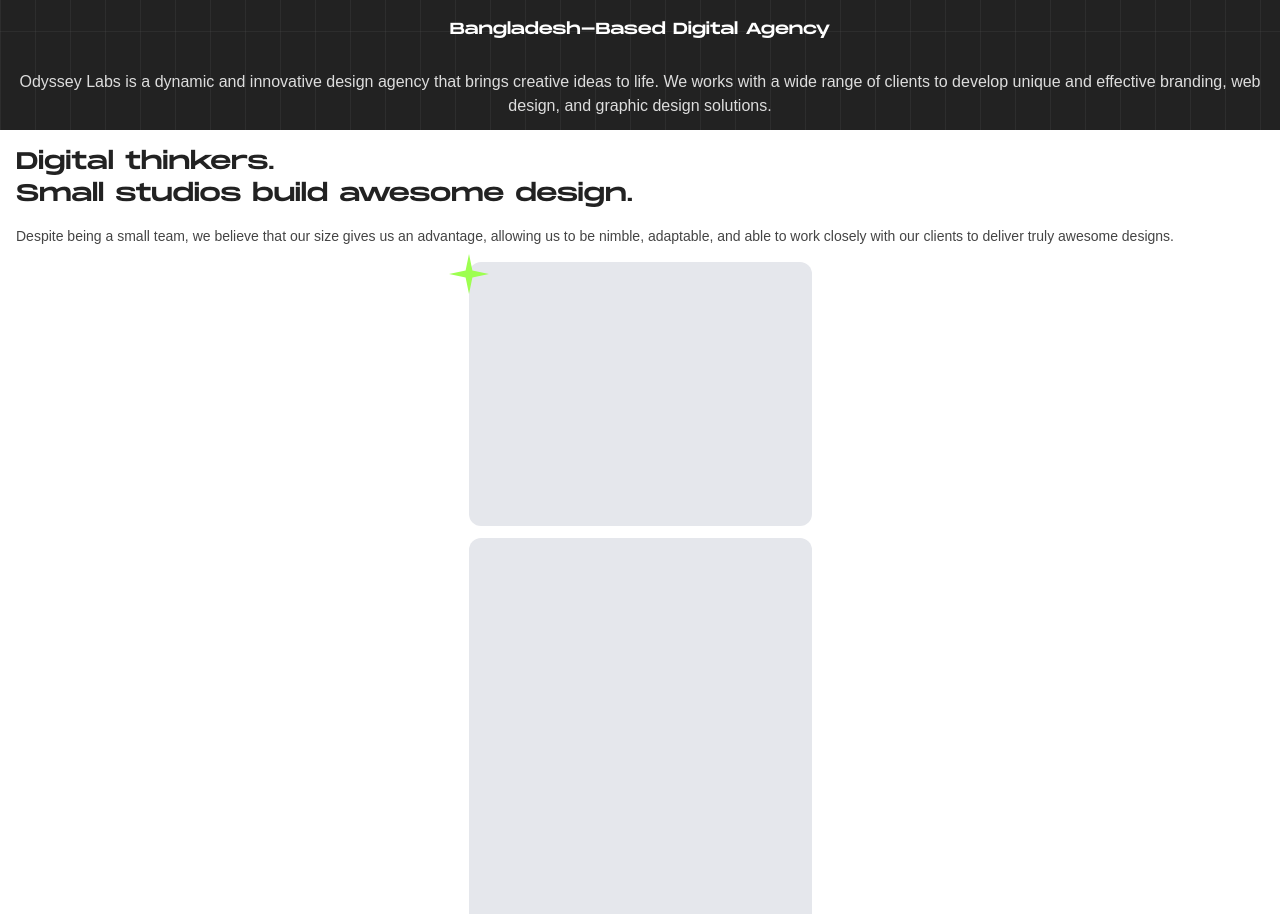
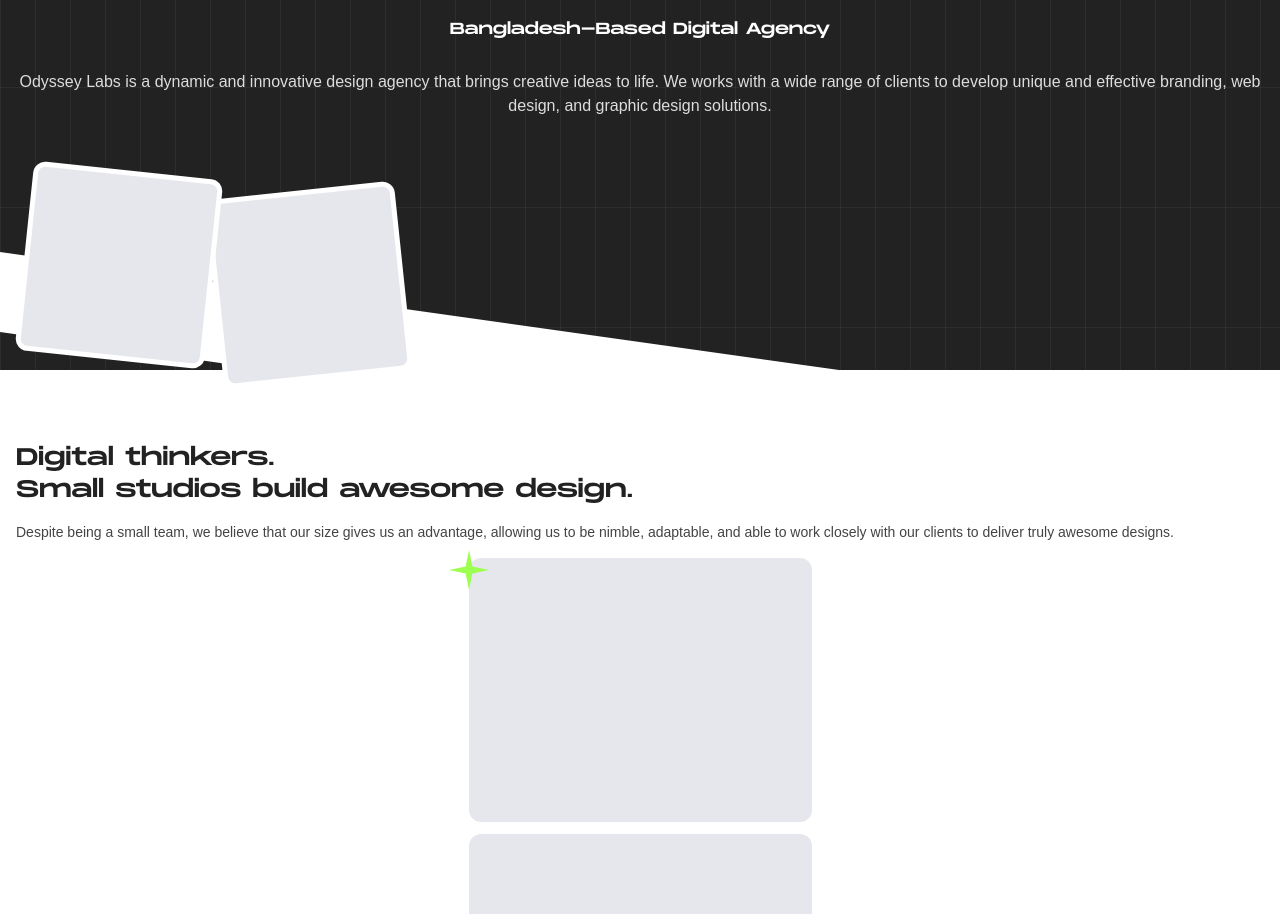
Before and after one commit to KhanShadman06/odyssey-labs, a Next.js app: page / in a window 1280 px wide. Shown: the part 186-1100 px from the top of the page. Built offline with nearby package versions, Linux system fonts and the light colour scheme.

Commit message:
small project skew added

```diff
--- a/app/MainDetails.tsx
+++ b/app/MainDetails.tsx
@@ -1,20 +1,26 @@
-import ProjectShowCase from "./ProjectShowCase"
-import ServiceShowCase from "./ServiceShowCase"
-import ServicesList from "./ServicesList"
-import TopSection from "./TopSection"
+import ProjectShowCase from "./ProjectShowCase";
+import ServiceShowCase from "./ServiceShowCase";
+import ServicesList from "./ServicesList";
+import TopSection from "./TopSection";
 
 const MainDetails = () => {
     return (
         <div>
-
             <TopSection />
-            <article className="bg-white">
+            <section className="absolute z-10 mt-10 flex">
+                <div className='w-[190px] h-[190px] bg-[#E5E7EC] border-[5px] rounded-xl rotate-6 border-white ml-6 z-10' />
+                <div className='w-[190px] h-[190px] bg-[#E5E7EC] border-[5px] rounded-xl -rotate-6 border-white mt-5' />
+            </section>
+            <div className="relative bg-white mt-60">
+                <div className="absolute -top-7 left-0 right-0 h-20 bg-white transform skew-y-[8deg]"></div>
+                <article className="relative z-1 pt-14">
                     <ProjectShowCase />
                     <ServiceShowCase />
                     <ServicesList />
                 </article>
             </div>
-    )
-}
+        </div>
+    );
+};
 
-export default MainDetails
+export default MainDetails;
```
Lines whose indentation alone changed are shown as unchanged.
